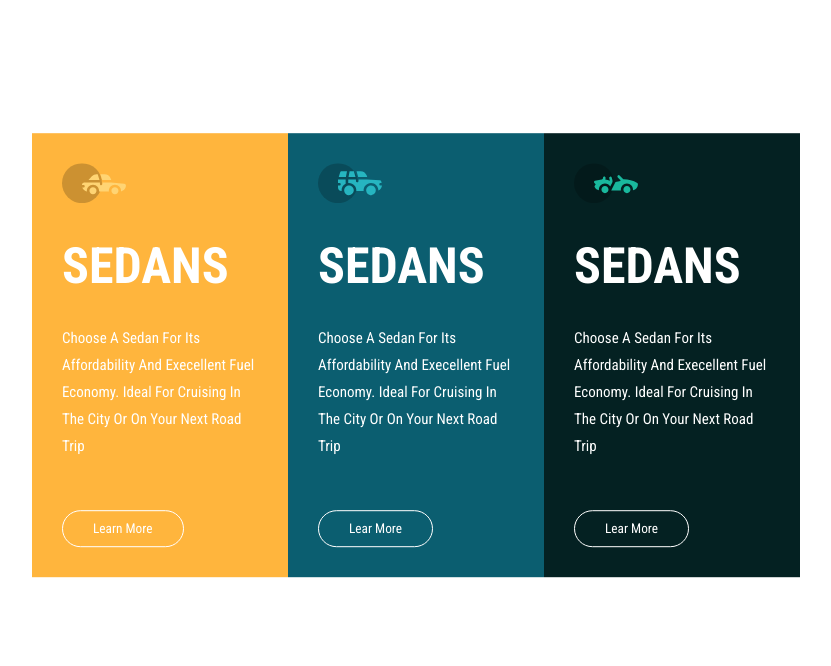
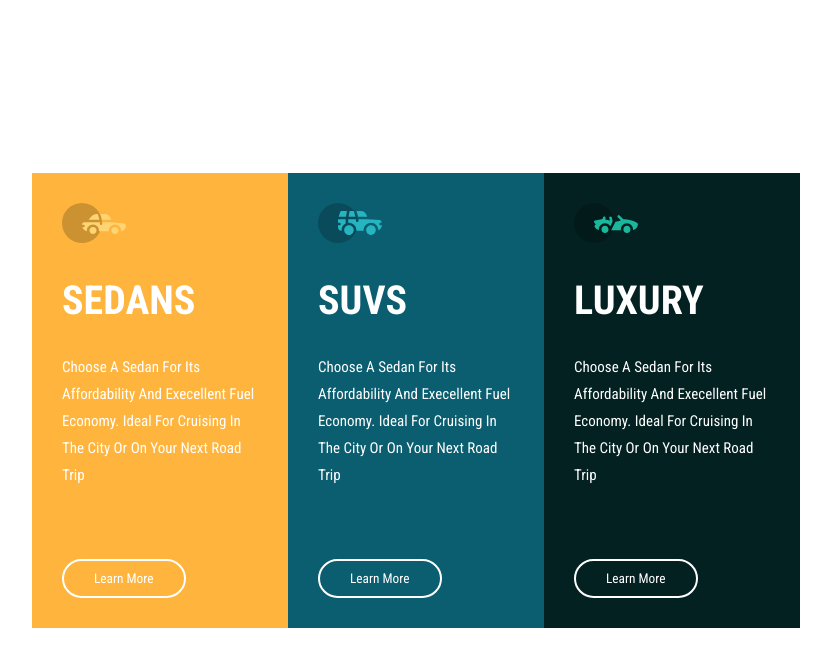
Before and after one commit to farah-jannat/3-column-card, a plain HTML site: page index.html in a window 1280 px wide. Shown: the whole page, without its empty margins (224-1055 px from the left). Drawn offline with Linux system fonts and the light colour scheme.

Commit message:
fix positon

```diff
--- a/index.html
+++ b/index.html
@@ -33,7 +33,7 @@
               <img src="images/icon-suvs.svg" alt="" />
             </div>
             <div class="header">
-              <h1>sedans</h1>
+              <h1>suvs</h1>
             </div>
           </div>
           <div class="part-2">
@@ -41,7 +41,7 @@
               choose a sedan for its affordability and execellent fuel economy.
               Ideal for cruising in the city or on your next road trip
             </p>
-            <div class="button"><button>lear more</button></div>
+            <div class="button"><button>learn more</button></div>
           </div>
         </div>
         <div class="box box-3">
@@ -50,7 +50,7 @@
               <img src="images/icon-luxury.svg" alt="" />
             </div>
             <div class="header">
-              <h1>sedans</h1>
+              <h1>luxury</h1>
             </div>
           </div>
           <div class="part-2">
@@ -58,7 +58,7 @@
               choose a sedan for its affordability and execellent fuel economy.
               Ideal for cruising in the city or on your next road trip
             </p>
-            <div class="button"><button>lear more</button></div>
+            <div class="button"><button>learn more</button></div>
           </div>
         </div>
       </div>
--- a/style.css
+++ b/style.css
@@ -12,26 +12,23 @@
     font-family: 'Roboto Condensed', sans-serif;
 }
 .project{
-    /* display: flex;
+    height: 100vh;
+    display: flex;
     align-items: center;
-    justify-content: center; */
-    position: relative;
+    justify-content: center;
+
 }
 .all-box{
     width: 60%;
-    /* height: 50%; */
-    /* border: 2px solid black; */
+
     display: flex;
-    position: absolute;
-    top: 50%;
-    left: 50%;
-    transform: translate(-50%,30%);
+    align-items: center;
+    justify-content: center;
 
 
 }
 .box{
-    /* width: 30%; */
-    /* border: 1px solid red; */
+
     padding: 30px;
     display: flex;
     flex-direction: column;
@@ -40,8 +37,8 @@
 }
 .box .header{
     text-transform: uppercase;
-    font-size: 25px;
-    font-weight: 300px;
+    font-size: 20px;
+
 }
 .box p{
     text-transform: capitalize;
@@ -57,14 +54,15 @@
 .box .part-2{
     display: flex;
     flex-direction: column;
-    gap:50px;
+    gap:70px;
 
 }
 .box .part-2 button{
     padding: 10px 30px;
-    border: 1px solid #fff;
+    border: 2px solid #fff;
     border-radius: 50px;
     text-transform: capitalize;
+    cursor: pointer;
 
 
 
```
